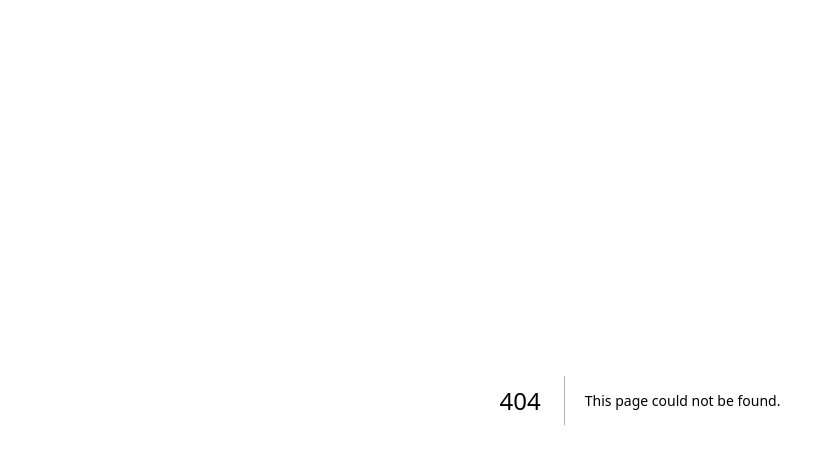
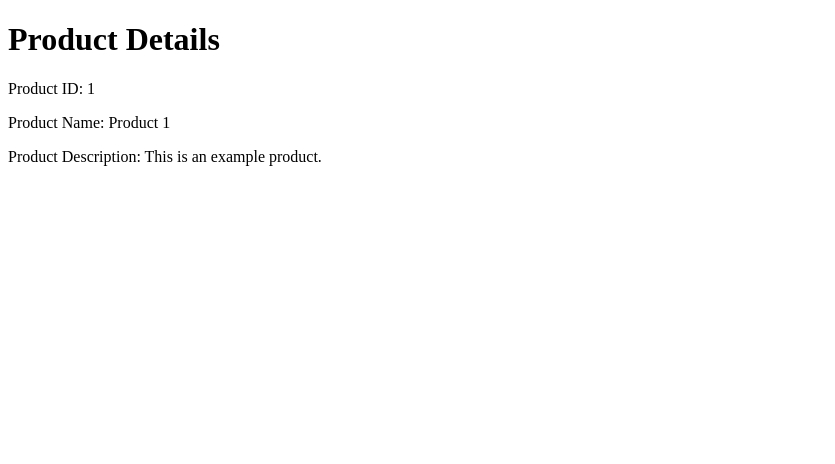
Before and after one commit to fum1ple/nextjs-tutorial, a Next.js app in the folder routing-demo/: page /products/1 in a window 1280 px wide. Before the commit this address had no page. Shown: the top 464 px of the page, without its empty margins (0-835 px from the left). Built offline with nearby package versions, Linux system fonts and the light colour scheme.

Commit message:
[add]dynamic routes

```diff
--- /dev/null
+++ b/routing-demo/src/app/products/[productId]/page.tsx
@@ -0,0 +1,16 @@
+export default function ProductDetails( {
+    params,
+  }: {
+    params: { productId: string }
+  } ) {
+  return (
+    <html>
+      <body>
+        <h1>Product Details</h1>
+        <p>Product ID: {params.productId}</p>
+        <p>Product Name: Product {params.productId}</p>
+        <p>Product Description: This is an example product.</p>
+      </body>
+    </html>
+  )
+}
```
Also changed, not shown: routing-demo/src/app/products/page.tsx (added, +10 -0 lines).
